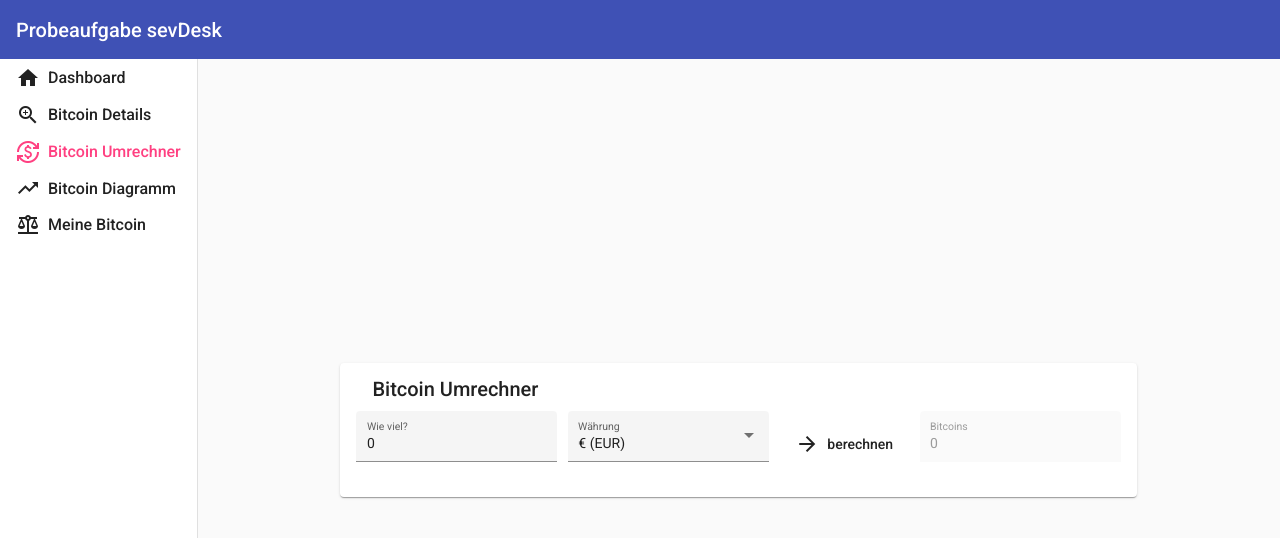
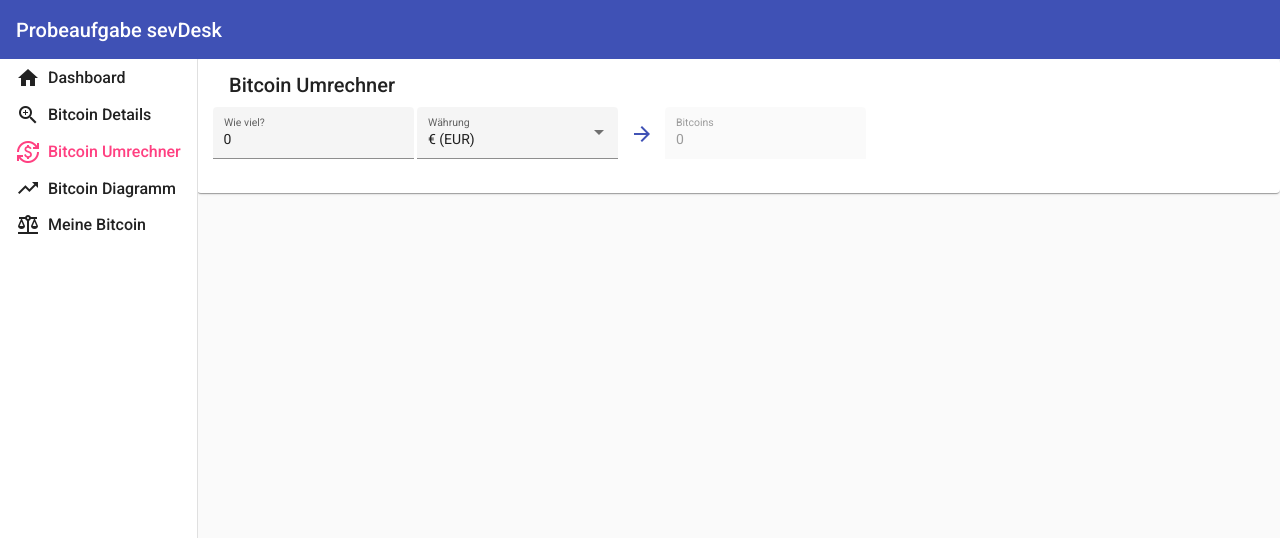
Before and after one commit to D4n1378472/sevDesk_Probeaufgabe, an Angular app: page /converter in a window 1280 px wide. Shown: the top 538 px of the page. Built offline with nearby package versions, Linux system fonts and the light colour scheme.

Commit message:
converter page fixed layout

```diff
--- a/src/app/views/converter/converter/converter.component.html
+++ b/src/app/views/converter/converter/converter.component.html
@@ -1,12 +1,12 @@
-<div class="container">
 <mat-card>
     <mat-card-header>
         <mat-card-title>Bitcoin Umrechner</mat-card-title>
     </mat-card-header>
     <mat-card-content>
+        <div class="content-container">
             <mat-form-field class="example-full-width" appearance="fill">
                 <mat-label>Wie viel?</mat-label>
-                <input matInput [(ngModel)]="quantity" type="number" placeholder="Wie viel?">
+                <input matInput [(ngModel)]="quantity" type="number" min="0" placeholder="Wie viel?">
             </mat-form-field>
             &nbsp;
             <mat-form-field appearance="fill">
@@ -18,15 +18,17 @@
                 </mat-select>
             </mat-form-field>
             &nbsp;
-            <button mat-button class="calc-button" (click)="calculate()">
+            <div class="send-button">
+
+                <button mat-icon-button color="primary" (click)="calculate()">
                     <mat-icon>arrow_forward</mat-icon>
-                <span>berechnen</span>
                 </button>
+            </div>
             &nbsp;
             <mat-form-field class="example-full-width" appearance="fill">
                 <mat-label>Bitcoins</mat-label>
                 <input matInput [(ngModel)]="bitcoins" type="number" placeholder="Bitcoins" disabled>
             </mat-form-field>
+        </div>
     </mat-card-content>
 </mat-card>
-</div>
--- a/src/app/views/converter/converter/converter.component.scss
+++ b/src/app/views/converter/converter/converter.component.scss
@@ -1,12 +1,8 @@
-.calc-button {
-    mat-icon {
-        margin-right: 8px;
-    }
+.content-container {
+    display: flex;
+    align-items: center;
 }
 
-.container {
-    display: flex;
-    justify-content: center;
-    align-items: center;
-    height: 100%;
+.send-button {
+    padding-bottom: 1.34375em;
 }
```
Lines whose indentation alone changed are shown as unchanged.
